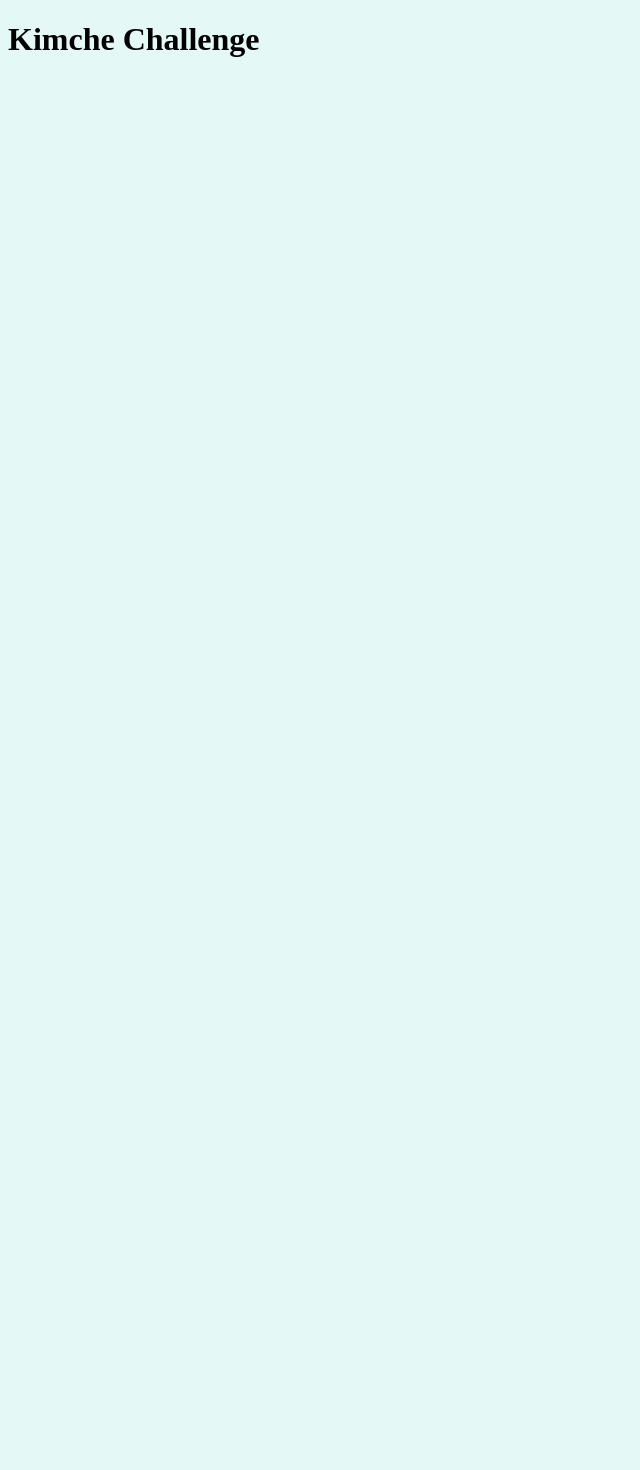
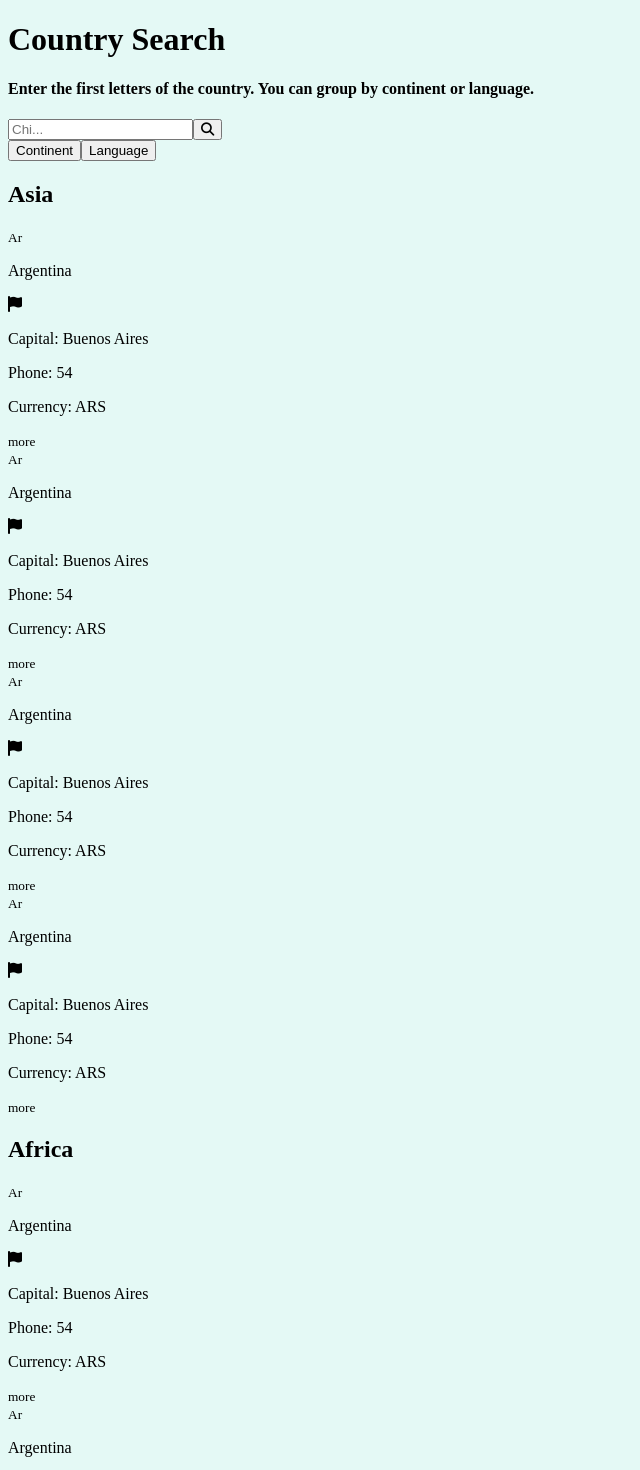
Before and after one commit to RodriGBorges/kimcheChallenge, a React (Create React App) app: page / in a window 1280 px wide. Shown: the top 1470 px of the page, without its empty margins (0-640 px from the left). Before the commit the page ends 800 px from the top, so only its background shows below. Built offline with nearby package versions, Linux system fonts and the light colour scheme; no server answers.

Commit message:
Estructura inicial

```diff
--- a/public/index.html
+++ b/public/index.html
@@ -10,34 +10,12 @@
       content="Web site created using create-react-app"
     />
     <link rel="apple-touch-icon" href="%PUBLIC_URL%/logo192.png" />
-    <!--
-      manifest.json provides metadata used when your web app is installed on a
-      user's mobile device or desktop. See https://developers.google.com/web/fundamentals/web-app-manifest/
-    -->
     <link rel="manifest" href="%PUBLIC_URL%/manifest.json" />
-    <!--
-      Notice the use of %PUBLIC_URL% in the tags above.
-      It will be replaced with the URL of the `public` folder during the build.
-      Only files inside the `public` folder can be referenced from the HTML.
-
-      Unlike "/favicon.ico" or "favicon.ico", "%PUBLIC_URL%/favicon.ico" will
-      work correctly both with client-side routing and a non-root public URL.
-      Learn how to configure a non-root public URL by running `npm run build`.
-    -->
+    <script src="https://kit.fontawesome.com/ae04d7f0b0.js" crossorigin="anonymous"></script>
     <title>React App</title>
   </head>
   <body>
     <noscript>You need to enable JavaScript to run this app.</noscript>
     <div id="root"></div>
-    <!--
-      This HTML file is a template.
-      If you open it directly in the browser, you will see an empty page.
-
-      You can add webfonts, meta tags, or analytics to this file.
-      The build step will place the bundled scripts into the <body> tag.
-
-      To begin the development, run `npm start` or `yarn start`.
-      To create a production bundle, use `npm run build` or `yarn build`.
-    -->
   </body>
 </html>
--- /dev/null
+++ b/src/components/CountryCard.js
@@ -0,0 +1,61 @@
+import React from 'react';
+
+// Hago las tarjetas de los países por separado para no cargar tanto el home
+export const CountryCard = () => {
+    return (
+        <div className='countryCard-container'>
+            <article className='card'>
+                <div className='head'>
+                    <small>Ar</small>
+                    <p>Argentina</p>
+                    <i class="fas fa-flag"></i>
+                </div>
+                <div className='info'>
+                    <p>Capital: Buenos Aires</p>
+                    <p>Phone: 54</p>
+                    <p>Currency: ARS</p>
+                    <small>more</small>
+                </div>
+            </article>
+            <article className='card'>
+                <div className='head'>
+                    <small>Ar</small>
+                    <p>Argentina</p>
+                    <i class="fas fa-flag"></i>
+                </div>
+                <div className='info'>
+                    <p>Capital: Buenos Aires</p>
+                    <p>Phone: 54</p>
+                    <p>Currency: ARS</p>
+                    <small>more</small>
+                </div>
+            </article>
+            <article className='card'>
+                <div className='head'>
+                    <small>Ar</small>
+                    <p>Argentina</p>
+                    <i class="fas fa-flag"></i>
+                </div>
+                <div className='info'>
+                    <p>Capital: Buenos Aires</p>
+                    <p>Phone: 54</p>
+                    <p>Currency: ARS</p>
+                    <small>more</small>
+                </div>
+            </article>
+            <article className='card'>
+                <div className='head'>
+                    <small>Ar</small>
+                    <p>Argentina</p>
+                    <i class="fas fa-flag"></i>
+                </div>
+                <div className='info'>
+                    <p>Capital: Buenos Aires</p>
+                    <p>Phone: 54</p>
+                    <p>Currency: ARS</p>
+                    <small>more</small>
+                </div>
+            </article>
+        </div>
+    )
+}
--- a/src/pages/Home.js
+++ b/src/pages/Home.js
@@ -1,4 +1,5 @@
-import React, { useEffect } from 'react'
+import React, { useEffect } from 'react';
+import { CountryCard } from '../components/CountryCard';
 
 export const Home = () => {
 
@@ -38,8 +39,50 @@ export const Home = () => {
     })
 
     return (
-        <div>
-            <h1>Kimche Challenge</h1>
+        <div className='home'>
+            <h1 className='header'>Country Search</h1>
+            <h4>Enter the first letters of the country. You can group by continent or language.</h4>
+            <div className='searchContainer'>
+                <form>
+                    <input  type="text" className='search' placeholder="Chi..."/>
+                    <button>
+                        <i className='icon-search fas fa-search'></i>
+                    </button>
+                </form>
+                <div>
+                    <button>Continent</button>
+                    <button>Language</button>
+                </div>
+            </div>
+            <section>
+                <h2>Asia</h2>
+                <CountryCard />
+            </section>
+            <section>
+                <h2>Africa</h2>
+                <CountryCard />
+            </section>
+            <section>
+                <h2>Europe</h2>
+                <CountryCard />
+            </section>
+            <section>
+                <h2>North America</h2>
+                <CountryCard />
+            </section>
+            <section>
+                <h2>South America</h2>
+                <CountryCard />
+            </section>
+            <section>
+                <h2>Oceania</h2>
+                <CountryCard />
+            </section>
+            <section>
+                <h2>Antarctica</h2>
+                <CountryCard />
+            </section>
+            <h2 className='footer'>Kimche Challenge</h2>
         </div>
     )
 }
```
